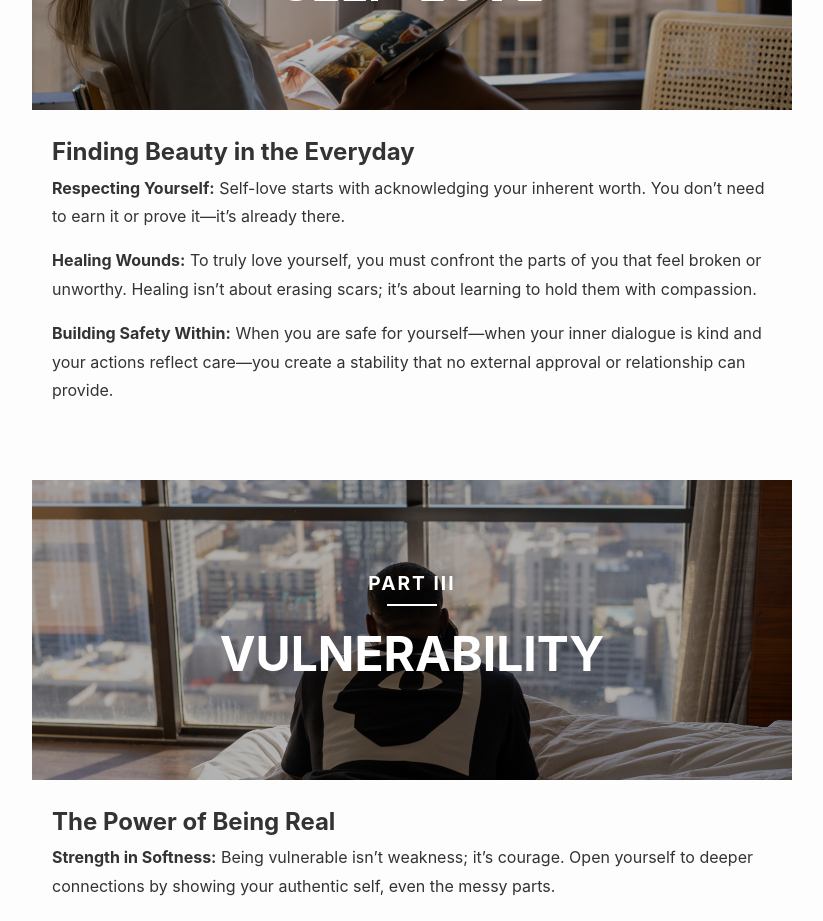
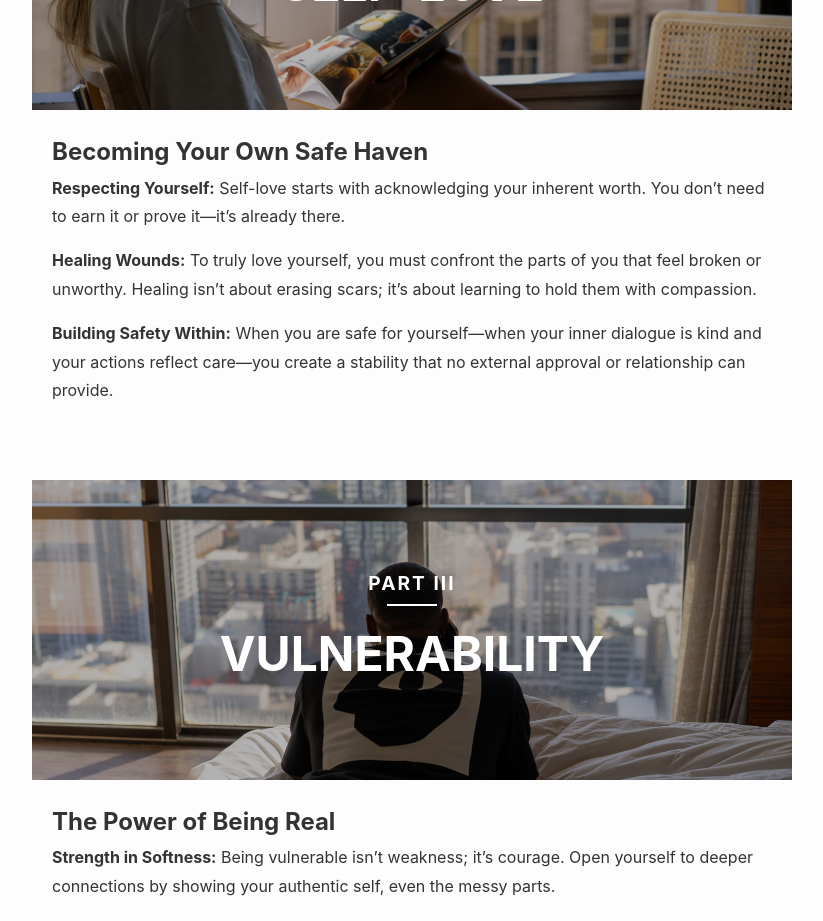
Before and after one commit to CozyTibo/the-cozy-manifesto, a plain HTML site: page index.html in a window 1280 px wide. Shown: the part 1600-2521 px from the top of the page, without its empty margins (228-1051 px from the left). Drawn offline with Linux system fonts and the light colour scheme.

Commit message:
Fix typo

```diff
--- a/index.html
+++ b/index.html
@@ -84,7 +84,7 @@ Are you ready to create a life that feels like home?
             </div>
         </div>
         <div class="section-content">
-            <h1>Finding Beauty in the Everyday</h1>
+            <h1>Becoming Your Own Safe Haven</h1>
             <p>
                 <b>Respecting Yourself:</b> Self-love starts with acknowledging your inherent worth. You don’t need to earn it or prove it—it’s already there.
             </p>
```
